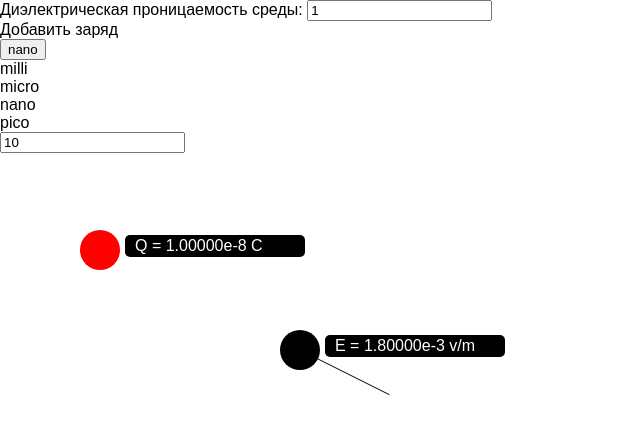
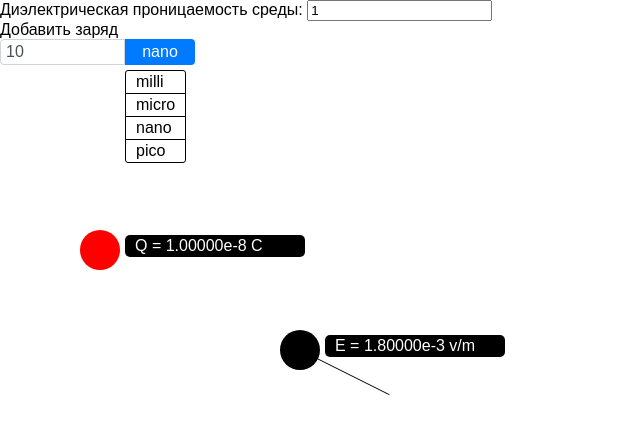
Before and after one commit to loonywizard/electric-field-strength-calculator, a website built with webpack: page index.html in a window 1280 px wide. Both pictures are taken after a click on the button "nano". Shown: the whole page, without its empty margins (0-640 px from the left). Built offline with nearby package versions, Linux system fonts and the light colour scheme.

Commit message:
Styling charge input

```diff
--- a/src/chargeInput.js
+++ b/src/chargeInput.js
@@ -12,9 +12,12 @@ export default class ChargeInput {
 
     this.node = document.createElement('div');
 
+    this.node.classList.add('charge-input');
+
     this.input = document.createElement('input');
     this.input.setAttribute('type', 'number');
     this.input.setAttribute('value', value);
+    this.input.classList.add('input');
 
     const onDropdownSelect = (siPrefixName) => {
       this.siPrefixName = siPrefixName;
@@ -24,6 +27,8 @@ export default class ChargeInput {
         siPrefixName: this.siPrefixName,
       });
     };
+
+    this.node.appendChild(this.input);
 
     const dropdown = new Dropdown({
       parentNode: this.node,
@@ -41,7 +46,6 @@ export default class ChargeInput {
       });
     });
 
-    this.node.appendChild(this.input);
     parentNode.appendChild(this.node);
   }
 }
--- a/src/dropdown.js
+++ b/src/dropdown.js
@@ -11,11 +11,19 @@ export default class Dropdown {
     this.selectedItemId = selectedItemId;
 
     this.node = document.createElement('div');
+    this.node.classList.add('dropdown');
+
 
     this.button = document.createElement('button');
     this.button.innerHTML = items[selectedItemId].name;
+    this.button.classList.add('button');
 
-    this.dropdown = document.createElement('dropdown');
+    this.itemsList = document.createElement('div');
+    this.itemsList.classList.add('items-list', 'hidden');
+
+    this.button.addEventListener('click', () => {
+      this.itemsList.classList.toggle('hidden');
+    });
 
     Object.keys(items).forEach((itemId) => {
       const itemNode = document.createElement('div');
@@ -24,11 +32,11 @@ export default class Dropdown {
         this.button.innerHTML = items[itemId].name;
         onItemSelect(itemId);
       });
-      this.dropdown.appendChild(itemNode);
+      this.itemsList.appendChild(itemNode);
     });
 
     this.node.appendChild(this.button);
-    this.node.appendChild(this.dropdown);
+    this.node.appendChild(this.itemsList);
 
     parentNode.appendChild(this.node);
   }
--- a/src/electricCharge.js
+++ b/src/electricCharge.js
@@ -39,16 +39,20 @@ export default class ElectricCharge {
       this.getElectricFieldStrengthDisplayNode = () => this.electricFieldStrengthDisplayNode;
     } else {
       const chargeInputNode = document.createElement('div');
-      const chargeInputApplyButton = document.createElement('button');
+      const chargeInputApplyButton = document.createElementNS('http://www.w3.org/2000/svg', 'svg');
       const chargeDisplayNode = document.createElement('div');
+
+      chargeInputApplyButton.classList.add('close-icon');
+
+      chargeInputApplyButton.innerHTML = `<?xml version='1.0' encoding='iso-8859-1'?>
+<svg version="1.1" xmlns="http://www.w3.org/2000/svg" viewBox="0 0 21.9 21.9" xmlns:xlink="http://www.w3.org/1999/xlink" enable-background="new 0 0 21.9 21.9">
+  <path d="M14.1,11.3c-0.2-0.2-0.2-0.5,0-0.7l7.5-7.5c0.2-0.2,0.3-0.5,0.3-0.7s-0.1-0.5-0.3-0.7l-1.4-1.4C20,0.1,19.7,0,19.5,0  c-0.3,0-0.5,0.1-0.7,0.3l-7.5,7.5c-0.2,0.2-0.5,0.2-0.7,0L3.1,0.3C2.9,0.1,2.6,0,2.4,0S1.9,0.1,1.7,0.3L0.3,1.7C0.1,1.9,0,2.2,0,2.4  s0.1,0.5,0.3,0.7l7.5,7.5c0.2,0.2,0.2,0.5,0,0.7l-7.5,7.5C0.1,19,0,19.3,0,19.5s0.1,0.5,0.3,0.7l1.4,1.4c0.2,0.2,0.5,0.3,0.7,0.3  s0.5-0.1,0.7-0.3l7.5-7.5c0.2-0.2,0.5-0.2,0.7,0l7.5,7.5c0.2,0.2,0.5,0.3,0.7,0.3s0.5-0.1,0.7-0.3l1.4-1.4c0.2-0.2,0.3-0.5,0.3-0.7  s-0.1-0.5-0.3-0.7L14.1,11.3z"/>
+</svg>`;
 
       chargeDisplayNode.innerHTML = `Q = ${(this.value * SI_PREFIXES[this.siPrefixName].value).toExponential(5)} C`;
 
-      chargeInputApplyButton.innerHTML = 'Apply';
 
-      chargeInputNode.appendChild(chargeInputApplyButton);
-
-      chargeInputNode.classList.add('charge-input', 'hidden');
+      chargeInputNode.classList.add('charge-input-container', 'hidden');
       chargeDisplayNode.classList.add('charge-display');
 
       const chargeInput = new ChargeInput({
@@ -74,6 +78,9 @@ export default class ElectricCharge {
         chargeInputNode.classList.toggle('hidden');
       });
 
+
+      chargeInputNode.appendChild(chargeInputApplyButton);
+
       this.node.appendChild(chargeInputNode);
       this.node.appendChild(chargeDisplayNode);
     }
--- a/styles.css
+++ b/styles.css
@@ -34,6 +34,33 @@ body {
   border-radius: 5px;
 }
 
+.charge-input-container {
+  width: 240px;
+  display: flex;
+  margin-left: 45px;
+  margin-top: 7px;
+  color: #fff;
+  border-radius: 5px;
+  align-items: center;
+
+}
+
+.charge-input-container .charge-input {
+  margin-right: 15px;
+}
+
+.charge-input .input {
+  width: 125px;
+  padding: 1px 5px;
+  font-size: 1rem;
+  line-height: 1.25;
+  background-color: #fff;
+  background-clip: padding-box;
+  border: 1px solid #ced4da;
+  border-radius: 4px 0 0 4px;
+  color: #495057;
+}
+
 .charge {
   position: absolute;
   width: 40px;
@@ -42,6 +69,38 @@ body {
   background: red;
   transform: translate(-20px, -20px);
   cursor: pointer;
+}
+
+.dropdown {
+  position: relative;
+}
+
+.dropdown .button {
+  border-radius: 0 4px 4px 0;
+  width: 70px;
+}
+
+.dropdown .items-list {
+  margin-top: 5px;
+  position: absolute;
+  color: #000;
+  border: 1px solid #000;
+  border-radius: 3px;
+}
+
+.dropdown .items-list > div {
+  padding: 2px 10px;
+  border-bottom: 1px solid #000;
+  cursor: pointer;
+}
+
+.close-icon {
+  width: 15px;
+  height: 15px;
+}
+
+.dropdown .items-list > div:last-child {
+  border-bottom: none;
 }
 
 .test-charge {
@@ -54,12 +113,34 @@ body {
 }
 
 .charge-input {
-  width: 190px;
-  height: 30px;
-  margin-left: 45px;
-  margin-top: 5px;
+  display: flex;
 }
 
 .hidden {
   display: none;
 }
+
+.button {
+  display: inline-block;
+  font-weight: 400;
+  text-align: center;
+  white-space: nowrap;
+  vertical-align: middle;
+  -webkit-user-select: none;
+  -moz-user-select: none;
+  -ms-user-select: none;
+  user-select: none;
+  padding: 3px 10px;
+  font-size: 1rem;
+  line-height: 1.25;
+  border-radius: 5px;
+  cursor: pointer;
+  color: #fff;
+  background-color: #007bff;
+  transition: background-color .15s ease-in-out;
+  border: none;
+}
+
+.button:hover {
+   background-color: #0069d9;
+ }
```
